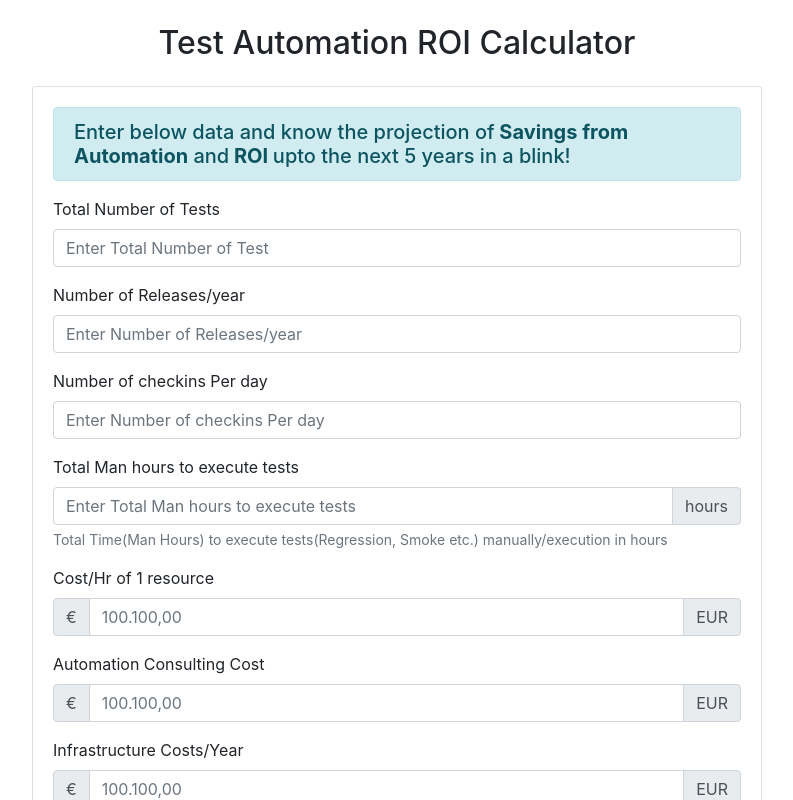
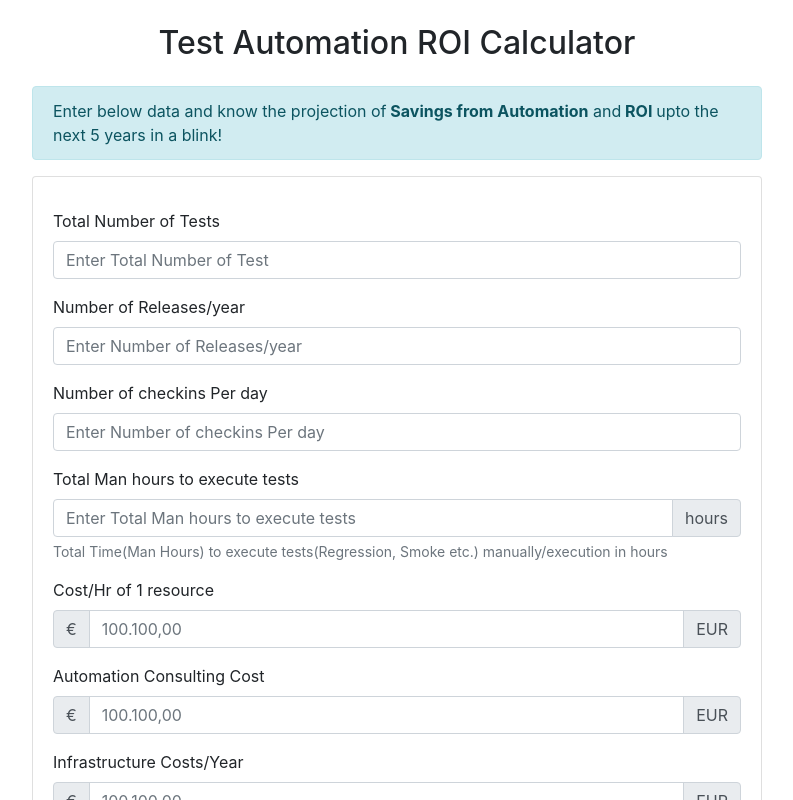
Before and after one commit to techneo1/test-automation-roi-calculator, a React (Create React App) app: page / in a window 1280 px wide. Shown: the top 800 px of the page, without its empty margins (243-1036 px from the left). Built offline with nearby package versions, Linux system fonts and the light colour scheme.

Commit message:
Move alert to top

```diff
--- a/src/App.tsx
+++ b/src/App.tsx
@@ -5,21 +5,22 @@ export default function App() {
     <div className="container">
       <h2 className="text-center m-4">Test Automation ROI Calculator</h2>
       {/* <p className="text-center">some description goes here...</p> */}
-      <div className="row">
+      <div className="row mb-5">
         <div className="col-md-2">
 
         </div>
         <div className="col-12 col-md-9 col-xl-8 center">
+          <div className="alert alert-info" role="alert">
+            Enter below data and know the projection of
+              <strong> Savings from Automation</strong> and
+                  <strong> ROI </strong>
+              upto the next 5 years in a blink!
+            </div>
           <div className="card">
             {/* <h4 className="card-header">1. Calculate ROI</h4> */}
             <div className="card-body">
               <h5 className="card-title">
-                <div className="alert alert-info" role="alert">
-                  Enter below data and know the projection of
-              <strong> Savings from Automation</strong> and
-                  <strong> ROI </strong>
-              upto the next 5 years in a blink!
-            </div>
+
               </h5>
               <form>
                 <div className="form-group">
```
